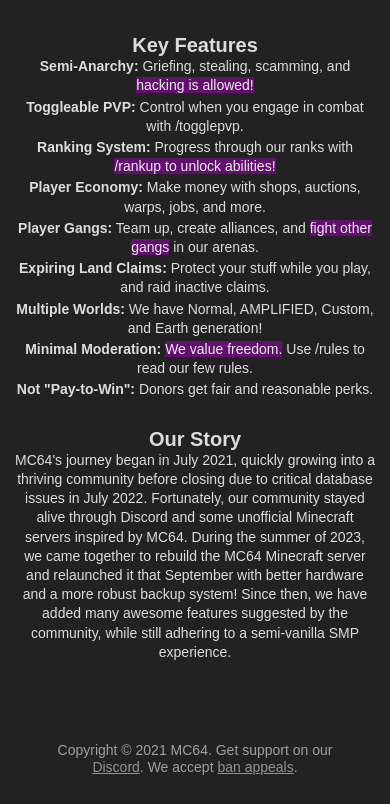
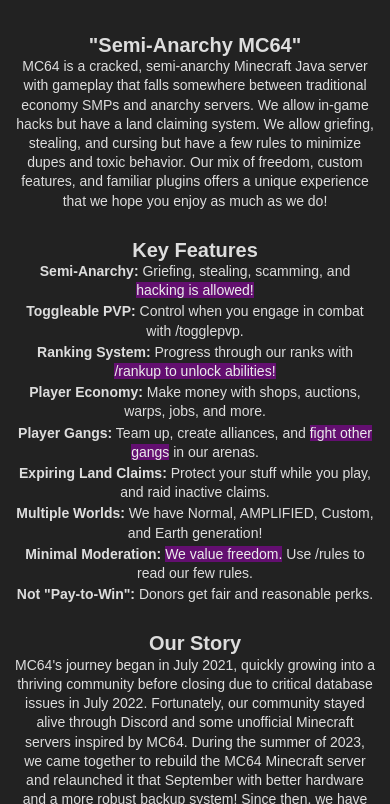
Before and after one commit to tbm00/mc64-html, a plain HTML site: page index.html in a window 390 px wide. Shown: the part 848-1652 px from the top of the page. Drawn offline with Linux system fonts and the light colour scheme; a script that the page names is missing.

Commit message:
Added About Paragraph

```diff
--- a/index.html
+++ b/index.html
@@ -68,7 +68,12 @@
         <div class='separator-large'></div>
         <div class='columns'>
           <div class='text-container'>
-            <section class='features-section'>
+            <section class='first-txt-section'>
+              <h2>"Semi-Anarchy MC64"</h2>
+              <div class='separator-small'></div>
+              <p> MC64 is a cracked, semi-anarchy Minecraft Java server with gameplay that falls somewhere between traditional economy SMPs and anarchy servers. We allow in-game hacks but have a land claiming system. We allow griefing, stealing, and cursing but have a few rules to minimize dupes and toxic behavior. Our mix of freedom, custom features, and familiar plugins offers a unique experience that we hope you enjoy as much as we do!</p>
+            </section>
+            <section class='second-txt-section'>
               <h2>Key Features</h2>
               <div class='separator-small'></div>
               <p> <b>Semi-Anarchy:</b>  Griefing, stealing, scamming, and <mark>hacking is allowed!</mark></p>
@@ -89,7 +94,7 @@
               <div class='separator-tiny'></div>
               <p> <b>Not "Pay-to-Win":</b>  Donors get fair and reasonable perks.</p>
             </section>
-            <section class='history-section'>
+            <section class='last-txt-section'>
               <h2>Our Story</h2>
               <div class='separator-small'></div>
               <p>MC64's journey began in July 2021, quickly growing into a thriving community before closing due to critical database issues in July 2022. Fortunately, our community stayed alive through Discord and some unofficial Minecraft servers inspired by MC64. During the summer of 2023, we came together to rebuild the MC64 Minecraft server and relaunched it that September with better hardware and a more robust backup system! Since then, we have added many awesome features suggested by the community, while still adhering to a semi-vanilla SMP experience.</p>
--- a/style.css
+++ b/style.css
@@ -109,14 +109,19 @@ mark {
   max-width: 680px;
 }
 
-.features-section {
+.first-txt-section {
 /*  flex: 1;*/
   margin-top: 40px;
 }
 
-.history-section {
+.second-txt-section {
 /*  flex: 1;*/
-  margin-top: 70px;
+  margin-top: 30px;
+}
+
+.last-txt-section {
+/*  flex: 1;*/
+  margin-top: 30px;
 }
 
 .widget-container {
@@ -253,10 +258,13 @@ a:hover {
     padding-left: 35px;
     padding-right: 35px;
   }
-  .history-section {
+  .last-txt-section {
     margin-top: 30px;
   }
-  .features-section {
+  .second-txt-section {
+    margin-top: 30px;
+  }
+  .first-txt-section {
     margin-top: unset;
   }
   .text-container {
```
